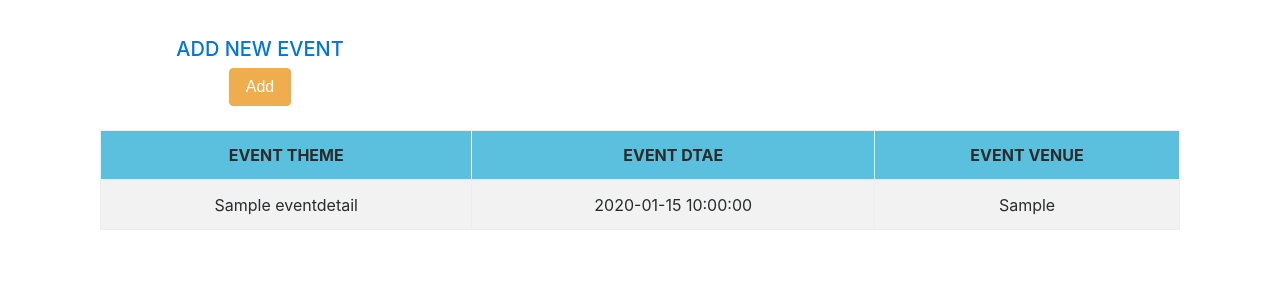
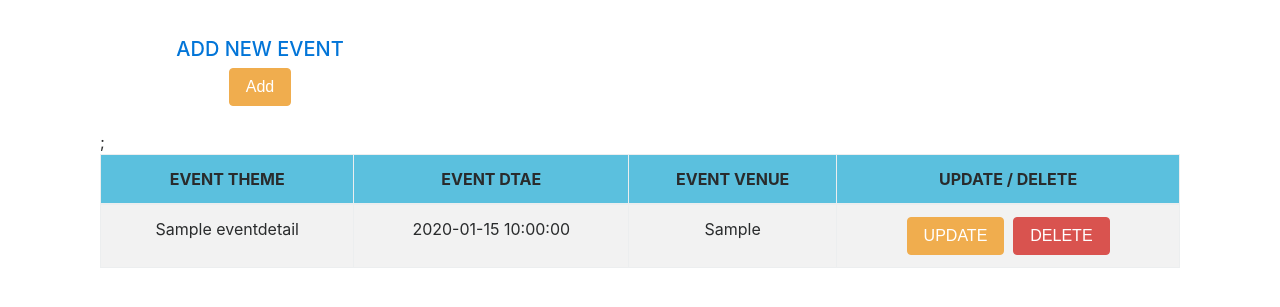
Before and after one commit to pieceofpeaceindia/thdc_internship, a PHP site: page /eventss.php in a window 1280 px wide. Shown: the part 61-368 px from the top of the page. Run offline with PHP 8.4, Linux system fonts and the light colour scheme; tables that the repository leaves empty or names only in its code hold one stand-in row (values such as "Sample post"); some libraries are stand-ins or nearby versions.

Commit message:
Event update feature

```diff
--- a/ajax.php
+++ b/ajax.php
@@ -1,7 +1,9 @@
 <?php
 	require_once "function.php";
-	if(isset($_POST["action"])){
-		switch ($_POST["action"]) {
+	if(isset($_POST["action"]))
+	{
+		switch ($_POST["action"])
+		{
 			case 'addevent':
 				print json_encode(addaevent($_POST["event_name"],$_POST["event_date"],$_POST["event_venue"]));
 				break;
@@ -37,6 +39,14 @@
 			case 'declineguest':
 				show_decline_guest();
 				break;
+			case 'updateevent':
+				update_event_details($_POST["updateid"]);
+				break;
+			case 'deleteevent':
+				delete_event();
+				break;
+			case 'updateeventdetail':
+				updateevent($_POST["update_event_name"],$_POST["update_event_date"],$_POST["update_event_venue"]);
 			default:
 				echo "invalid";
 				break;
--- a/eventss.php
+++ b/eventss.php
@@ -27,12 +27,12 @@
                 <center>
                 <br>
                 <h5 class="text-primary">ADD NEW EVENT</h5>
-                    <button type="submit" class="btn btn-warning" data-toggle="modal" data-target="#add_event" id="event_modal">Add</button>
+                <button type="button" class="btn btn-warning" data-toggle="modal" data-target="#add_event" id="event_modal">Add</button>
                 </center>
                 <br>
             </div>
         </div>
-	    	<div class="container" id="eventdetail">
+    	<div class="container table-responsive" id="eventdetail">
 
         </div>
         <br>
@@ -63,6 +63,34 @@
 		    	</div>
 		  	</div>
 		</div>
+		<div class="modal fade" id="update_event" tabindex="-1" role="dialog" aria-labelledby="update_event_label" aria-hidden="true">
+			<div class="modal-dialog" role="document">
+		    	<div class="modal-content">
+		      		<div class="modal-header">
+		        		<h5 class="modal-title" id="update_event_label">Update events details</h5>
+		        		<button type="button" class="close" data-dismiss="modal" aria-label="Close">
+		          			<span aria-hidden="true">&times;</span>
+		        		</button>
+		      		</div>
+		      		<div class="modal-body">
+                        <form class="form-group" id="event_update_form">
+			        		<input type="text" placeholder="Event Theme Name" name="update_event_name" id="update_event_name" required>
+			        		<p></p>
+			        		<input type="date" placeholder="Date" name="update_event_date" id="update_event_date" required>
+			        		<p></p>
+			        		<input type="text" placeholder="Venue" name="update_event_venue" id="update_event_venue" required>
+			        		<p></p>
+			        		<input type="hidden" name="dataid" id="dataid">
+                        </form>
+		      		</div>
+		      		<div class="modal-footer">
+		        		<button type="button" class="btn btn-secondary" data-dismiss="modal">Close</button>
+		        		<button type="button" class="btn btn-success" id="updateevent">Update</button>
+		      		</div>
+		    	</div>
+		  	</div>
+		</div>
+	</div>
     <script src="https://code.jquery.com/jquery-3.1.1.slim.min.js" integrity="sha384-A7FZj7v+d/sdmMqp/nOQwliLvUsJfDHW+k9Omg/a/EheAdgtzNs3hpfag6Ed950n" crossorigin="anonymous"></script>
 
     <script src="https://cdnjs.cloudflare.com/ajax/libs/tether/1.4.0/js/tether.min.js" integrity="sha384-DztdAPBWPRXSA/3eYEEUWrWCy7G5KFbe8fFjk5JAIxUYHKkDx6Qin1DkWx51bBrb" crossorigin="anonymous"></script>
--- a/function.php
+++ b/function.php
@@ -357,42 +357,41 @@
 	    if ($conn->connect_error) {
 	        die("Connection failed: " . $conn->connect_error);
 	    }
-
-	    $sql = "SELECT event_theme_name, event_date, event_venue FROM eventdetails
+	    $outpu ='';
+	    $sql = "SELECT id,event_theme_name, event_date, event_venue FROM eventdetails
 	        	ORDER BY event_date DESC";
 	    $result = $conn->query($sql);
-
-	    echo "<table class='table table-striped table-bordered'>";
-	        echo "<thead class='bg-info'>";
-	            echo "<tr>";
-	                echo "<th style='text-align: center'>"."EVENT THEME"."</th>";
-	                echo "<th style='text-align: center'>"."EVENT DTAE"."</th>";
-	                echo "<th style='text-align: center'>"."EVENT VENUE"."</th>";
-	            echo "</tr>";
-	        echo "</thead>";
-
-	        echo "<tbody style='text-align: center'>";
+	    $outpu .='
+    			<table class="table table-striped table-bordered">
+        			<thead class="bg-info">
+            			<tr>
+			                <th style="text-align: center">EVENT THEME</th>
+			                <th style="text-align: center">EVENT DTAE</th>
+			                <th style="text-align: center">EVENT VENUE</th>
+			                <th style="text-align: center">UPDATE / DELETE</th>
+			            </tr>
+			        </thead>
+					<tbody style="text-align: center">';
             if ($result->num_rows > 0){
                 while($row = $result->fetch_assoc())
                 {
-	                echo "<tr>";
-	                    echo "<td>";
-	                        echo $row["event_theme_name"];
-	                    echo "</td>";
-	                    echo "<td>";
-	                        echo $row["event_date"];
-	                    echo "</td>";
-	                    echo "<td>";
-	                        echo $row["event_venue"];
-	                    echo "</td>";
-	                echo "</tr>";
+                $outpu .='<tr>
+	                    	<td>'.$row["event_theme_name"].'</td>
+	                    	<td>'.$row["event_date"].'</td>
+	                    	<td>'.$row["event_venue"].'</td>
+	                    	<td><button type="button" class="update btn btn-warning" data-toggle="modal" data-target="#update_event" id="'.$row["id"].'">UPDATE</button>&nbsp;
+	                    		<button type="button" class="delete btn btn-danger" id="'.$row["id"].'">DELETE</button></td>;
+		                  </tr>';
                 }
             } else{
-	                echo "0 results";
+                $outpu .='<tr>
+            				<td colspan="4">NO DATA FOUND</td>
+            			  </tr>';
             }
+              $outpu .='</tbody>
+            		</table>';
+            echo $outpu ;
             $conn->close();
-	        echo "</tbody>";
-	    echo "</table>";
 	}
 
 	function decline_request(){
@@ -590,4 +589,54 @@
 			}
 		}
 	}
+
+	function update_event_details()
+	{
+		$servername = "localhost";
+		$username = "root";
+		$password = "";
+		$dbname = "internrsvp";
+		$conn = new mysqli($servername, $username, $password, $dbname);
+		if ($conn->connect_error) {
+		    die("Connection failed: " . $conn->connect_error);
+		}
+		$updateid= mysqli_real_escape_string($conn, $_POST["updateid"]);
+		$sqls = "SELECT * FROM eventdetails WHERE id='$updateid' ";
+		$results =mysqli_query($conn,$sqls);
+		$row=mysqli_fetch_assoc($results);
+		$event_name=$row["event_theme_name"];
+		$event_date=$row["event_date"];
+		$event_venue=$row["event_venue"];
+		echo $event_name.",".$event_venue.",".$event_date.",".$updateid;
+	}
+
+	function updateevent()
+	{
+		$servername = "localhost";
+		$username = "root";
+		$password = "";
+		$dbname = "internrsvp";
+
+		$conn = new mysqli($servername, $username, $password, $dbname);
+		if ($conn->connect_error)
+		{
+		    die("Connection failed: " . $conn->connect_error);
+		}
+		$theme_name=$_POST['update_event_name'];
+		$date=$_POST['update_event_date'];
+		$venue=$_POST['update_event_venue'];
+		$id=$_POST['dataid'];
+		$sql = "UPDATE eventdetails
+			SET  event_theme_name='$theme_name',event_date='$date',event_venue='$venue'
+			WHERE id='$id' ";
+		if ($conn->query($sql) === TRUE)
+		{
+			$output="Event updated successfully";
+		    die($output);
+		} else {
+		    echo "Error: " . $sql . "<br>" . $conn->error;
+			}
+	$conn->close();
+	}
+
 ?>
--- a/guest.php
+++ b/guest.php
@@ -21,9 +21,9 @@
             </ul>
          </div>
     </nav>
+
+    <div class="container" style="padding-top:25px;">
 		<hr>
-        <div class="container" style="padding-top:25px;">
-
 		<div class="row justify-content-md-around">
         	<div class="col">
         		<center>
--- a/main.js
+++ b/main.js
@@ -4,7 +4,7 @@ $(document).ready(function(){
     fetch_event_details();
     fetch_pending_details();
     fetch_declined_details();
-    console.log("ur document is ready");
+
     $("#addevent").click(function(){
         console.log("i m adding event");
         var eventform= $('#event_form');
@@ -217,4 +217,55 @@ $(document).ready(function(){
         });
     }
 
+    $(document).on('click', '.update', function(){
+        var updateid= $(this).attr("id");
+        var action="updateevent";
+        console.log(updateid);
+        $.ajax({
+            url:"ajax.php",
+            method:"POST",
+            data:{updateid:updateid, action:action},
+            success:function(value){
+                var data = value.split(",");
+                $('#update_event_name').val(data[0]);
+                $('#update_event_date').val(data[2]);
+                $('#update_event_venue').val(data[1]);
+                $('#dataid').val(data[3]);
+            }
+        })
+    });
+
+    $(document).on('click', '.delete', function(){
+        var deleteid= $(this).attr("id");
+        var action="deleteevent";
+        $.ajax({
+            url:"ajax.php",
+            method:"POST",
+            data:{deleteid:deleteid, action:action},
+            success:function(data){
+                fetch_event_details();
+            }
+        })
+    });
+
+    $("#updateevent").click(function(){
+        console.log("i m adding event");
+        var eventform= $('#event_update_form');
+        if(!eventform[0].checkValidity()){
+            eventform[0].reportValidity();
+            return;
+        }
+        var dataString = 'action=updateeventdetail&'+$('#event_update_form').serialize();
+        $.ajax({
+            type: "POST",
+            url: "ajax.php",
+            data: dataString,
+            success: function(result){
+                console.log(result);
+                document.getElementById('event_update_form').reset();
+                fetch_event_details();
+                }
+        });
+    });
+
 });
```
Also changed, not shown: index.php (indentation only). Lines whose indentation alone changed are shown as unchanged.
